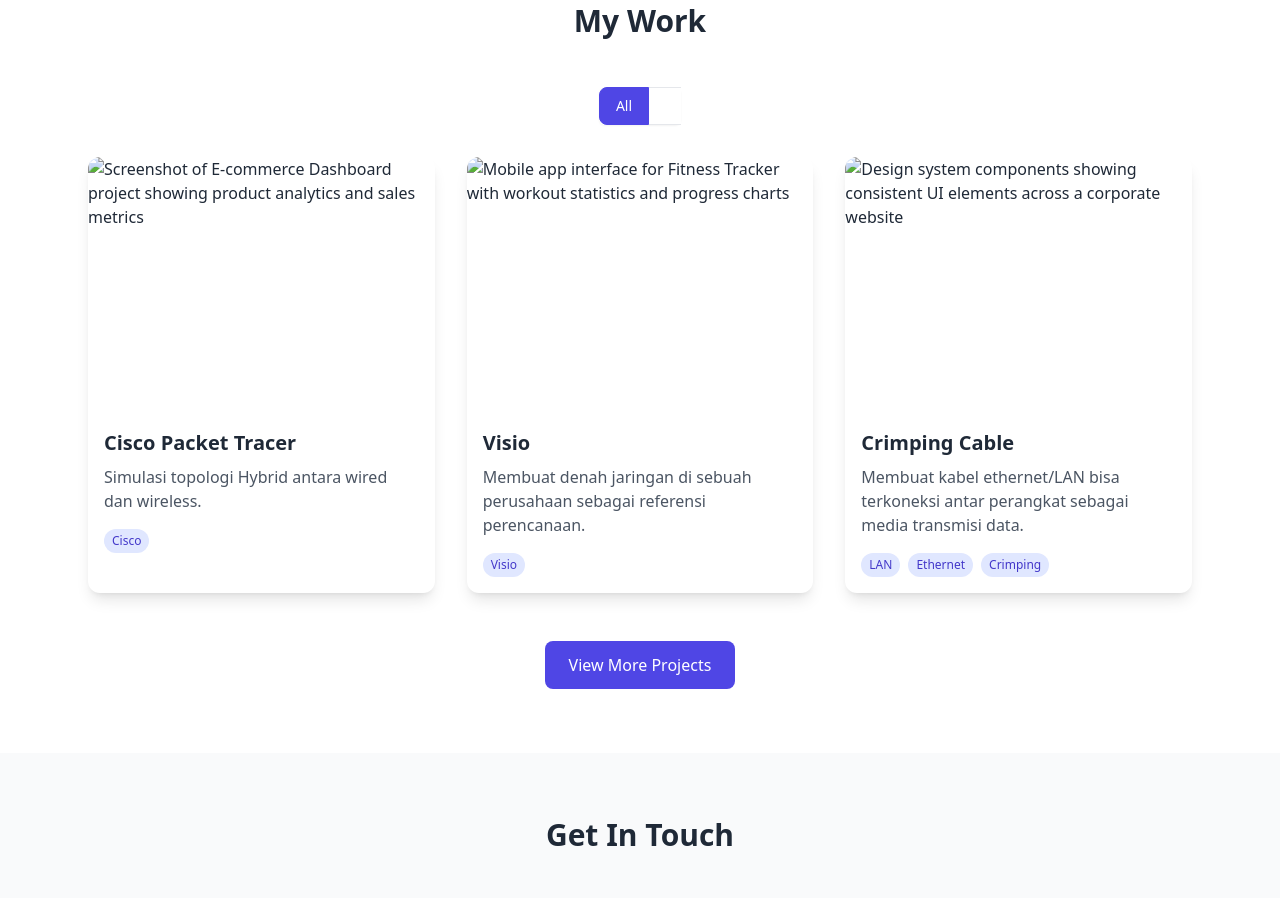
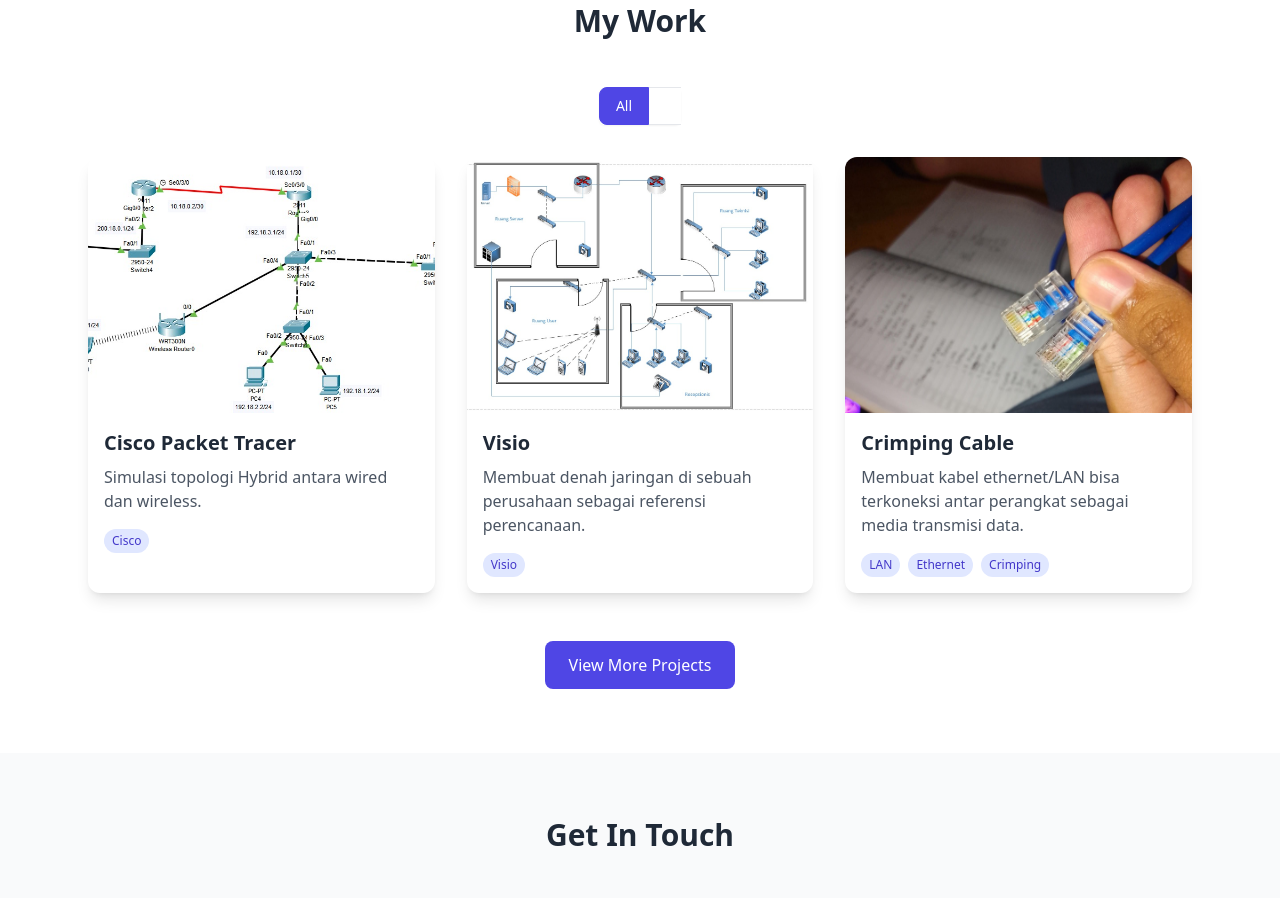
Before and after one commit to DappSkie/Portofolio, a plain HTML site: page index.html in a window 1280 px wide. Shown: the part 1997-2895 px from the top of the page. Drawn offline with nearby package versions, Linux system fonts and the light colour scheme.

Commit message:
Update index.html

```diff
--- a/index.html
+++ b/index.html
@@ -414,7 +414,7 @@
           >
             <div class="relative">
               <img
-                src="WhatsApp Image 2025-07-18 at 00.27.03.jpeg"
+                src="images/WhatsApp Image 2025-07-18 at 00.27.03.jpeg"
                 alt="Screenshot of E-commerce Dashboard project showing product analytics and sales metrics"
                 class="w-full h-64 object-cover"
               />
@@ -449,7 +449,7 @@
           >
             <div class="relative">
               <img
-                src="WhatsApp Image 2025-07-18 at 00.39.50.jpeg"
+                src="images/WhatsApp Image 2025-07-18 at 00.39.50.jpeg"
                 alt="Mobile app interface for Fitness Tracker with workout statistics and progress charts"
                 class="w-full h-64 object-cover"
               />
@@ -485,7 +485,7 @@
           >
             <div class="relative">
               <img
-                src="WhatsApp Image 2025-07-18 at 00.45.43.jpeg"
+                src="images/WhatsApp Image 2025-07-18 at 00.45.43.jpeg"
                 alt="Design system components showing consistent UI elements across a corporate website"
                 class="w-full h-64 object-cover"
               />
```
